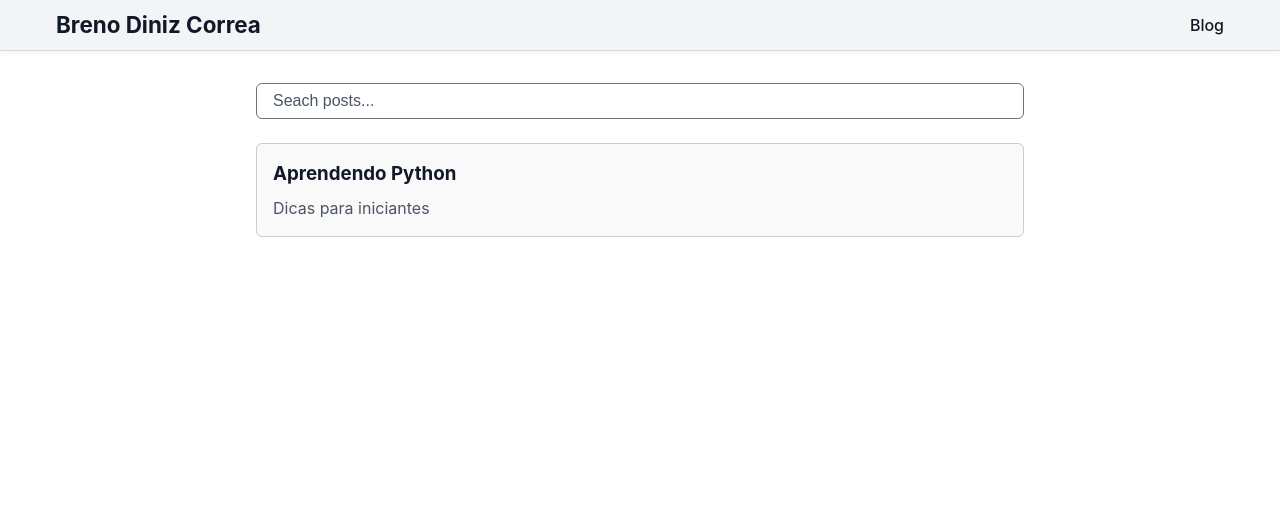
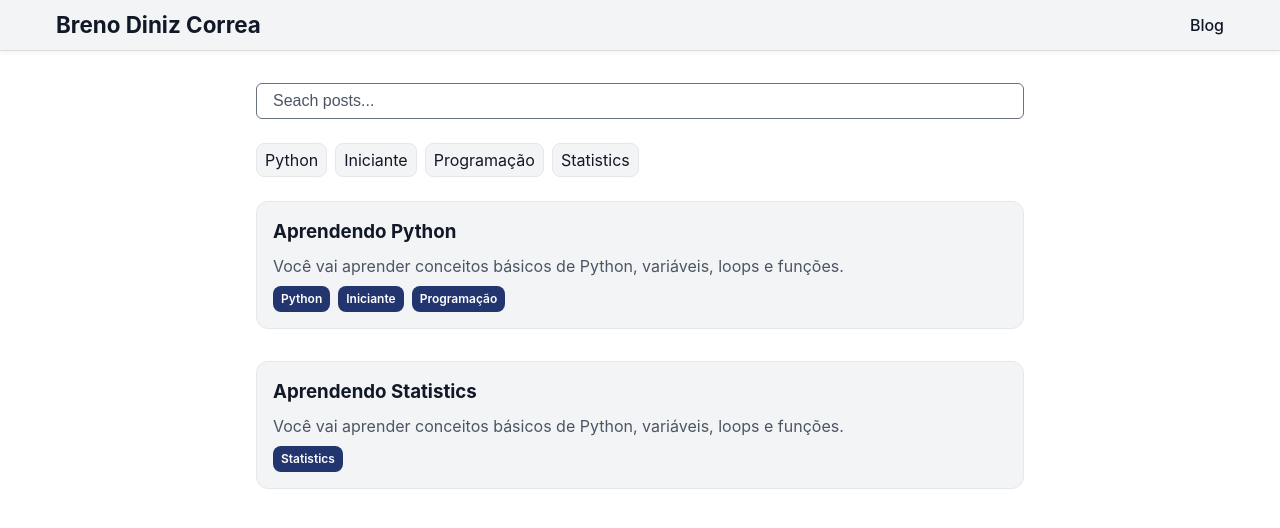
Before and after one commit to brenodinizcorrea/online-resume-gcp, a React (Vite) app in the folder frontend/: page /blog in a window 1280 px wide. Shown: the top 528 px of the page. Built offline with nearby package versions, Linux system fonts and the light colour scheme.

Commit message:
feat-posts-tags

```diff
--- /dev/null
+++ b/frontend/src/blog/posts/Post2.jsx
@@ -0,0 +1,25 @@
+// src/posts/Post1.jsx
+import React from "react";
+
+const Post1 = () => {
+  return (
+    <div>
+      <h2>Aprendendo Python</h2>
+      <p>Dicas e exemplos para iniciantes.</p>
+      <pre>
+{`for i in range(5):
+    print(i)`}
+      </pre>
+      <pre>
+{`Resultado:
+0
+1
+2
+3
+4`}
+      </pre>
+    </div>
+  );
+};
+
+export default Post1;
--- /dev/null
+++ b/frontend/src/blog/posts/index.js
@@ -0,0 +1,23 @@
+// src/blog/posts/index.js
+import Post1 from "./Post1";
+import Post2 from "./Post2"; // futuramente
+
+const postsMap = {
+  1: {
+    component: Post1,
+    title: "Aprendendo Python",
+    learnings: "Você vai aprender conceitos básicos de Python, variáveis, loops e funções.",
+    readTime: "5 minutes",
+    tags: ["Python", "Iniciante", "Programação"]  // <- novas tags
+  },
+  2: {
+    component: Post2,
+    title: "Aprendendo Statistics",
+    learnings: "Você vai aprender conceitos básicos de Python, variáveis, loops e funções.",
+    readTime: "5 minutes",
+    tags: ["Statistics"]  // <- novas tags
+  },
+  // 2: { component: Post2, title: "Outro Post", learnings: "...", readTime: "X minutes", tags: ["Tag1", "Tag2"] },
+};
+
+export default postsMap;
--- a/frontend/src/components/PostCard/PostCard.css
+++ b/frontend/src/components/PostCard/PostCard.css
@@ -2,48 +2,60 @@
    VARIÁVEIS LOCAIS - POST CARD
    ========================= */
 :root {
-  --post-card-bg: var(--bg-alt);
-  --post-card-border: var(--bg-tertiary);
-  --post-card-text-title: var(--text-primary);
-  --post-card-text-description: var(--text-secondary);
-  --post-card-hover-shadow: rgba(0, 0, 0, 0.1);
+  --post-card-bg: var(--bg-secondary);
+  --post-card-border: var(--bg-alt);
+  --post-card-title: var(--text-primary);
+  --post-card-text: var(--text-secondary);
+  --post-tag-bg: var(--bg-primary);
+  --post-tag-text: var(--text-white);
 }
 
 /* =========================
    POST CARD
    ========================= */
-
-/* Link do card */
 .post-card-link {
   text-decoration: none;
   color: inherit;
 }
 
-/* Container do card */
 .post-card {
   padding: 1rem;
   margin-bottom: 1rem;
   border: 1px solid var(--post-card-border);
-  border-radius: 6px;
+  border-radius: 0.75rem;
   background-color: var(--post-card-bg);
-  transition: transform 0.2s ease, box-shadow 0.2s ease;
-  cursor: pointer;
+  transition: transform 0.2s, box-shadow 0.2s;
 }
 
-/* Hover do card */
 .post-card:hover {
   transform: translateY(-2px);
-  box-shadow: 0 4px 8px var(--post-card-hover-shadow);
+  box-shadow: 0 4px 8px rgba(0, 0, 0, 0.1);
 }
 
-/* Título do post */
 .post-card h3 {
   margin-bottom: 0.5rem;
-  color: var(--post-card-text-title);
+  color: var(--post-card-title);
 }
 
-/* Descrição do post */
 .post-card p {
-  margin: 0;
-  color: var(--post-card-text-description);
+  margin: 0 0 0.5rem 0;
+  color: var(--post-card-text);
 }
+
+/* =========================
+   TAGS
+   ========================= */
+.post-tags {
+  display: flex;
+  flex-wrap: wrap;
+  gap: 0.5rem;
+}
+
+.post-tag {
+  background-color: var(--post-tag-bg);
+  color: var(--post-tag-text);
+  padding: 0.25rem 0.5rem;
+  border-radius: 0.5rem;
+  font-size: 0.75rem;
+  font-weight: 600;
+}
--- a/frontend/src/components/PostCard/PostCard.jsx
+++ b/frontend/src/components/PostCard/PostCard.jsx
@@ -1,27 +1,24 @@
 import React from "react";
-import { Link } from "react-router-dom";
+import "./PostCard.css";
 
-const PostCard = ({ id, title, description }) => {
+const PostCard = ({ title, description, url, tags }) => {
   return (
-    <Link
-      to={`/blog/${id}`}
-      style={{ textDecoration: "none", color: "inherit" }} // inline, pois page não tem CSS
-    >
-      <div
-        style={{
-          padding: "1rem",
-          marginBottom: "1rem",
-          border: "1px solid #ccc",
-          borderRadius: "6px",
-          backgroundColor: "#f9f9f9",
-          transition: "transform 0.2s, box-shadow 0.2s",
-          cursor: "pointer",
-        }}
-      >
-        <h3 style={{ marginBottom: "0.5rem" }}>{title}</h3>
-        <p style={{ margin: 0 }}>{description}</p>
+    <a href={url} className="post-card-link">
+      <div className="post-card">
+        <h3>{title}</h3>
+        <p>{description}</p>
+
+        {tags && tags.length > 0 && (
+          <div className="post-tags">
+            {tags.map((tag, idx) => (
+              <span key={idx} className="post-tag">
+                {tag}
+              </span>
+            ))}
+          </div>
+        )}
       </div>
-    </Link>
+    </a>
   );
 };
 
--- a/frontend/src/components/PostInfoCard/PostInfoCard.css
+++ b/frontend/src/components/PostInfoCard/PostInfoCard.css
@@ -2,29 +2,52 @@
    VARIÁVEIS LOCAIS - POST INFO CARD
    ========================= */
 :root {
-  --post-info-card-bg: var(--bg-secondary);
-  --post-info-card-border: var(--bg-tertiary);
+  --post-info-bg: var(--bg-secondary);
   --post-info-text: var(--text-primary);
+  --post-info-learnings: var(--text-tertiary);
+  --post-info-readtime: var(--text-secondary);
+  --post-tag-bg: var(--bg-primary);
+  --post-tag-text: var(--text-white);
 }
 
 /* =========================
    POST INFO CARD
    ========================= */
 .post-info-card {
-  background-color: var(--post-info-card-bg);
-  border: 1px solid var(--post-info-card-border);
-  border-radius: 8px;
-  padding: 1.5rem;
-  margin: 1rem 0 2rem 0;
-  box-shadow: 0 2px 6px rgba(0,0,0,0.05);
+  background-color: var(--post-info-bg);
+  color: var(--post-info-text);
+  padding: 1rem;
+  border-radius: 0.75rem;
+  margin-bottom: 2rem;
+  box-sizing: border-box;
 }
 
-.post-info-learnings,
-.post-info-readtime {
-  margin: 0.5rem 0;
-  color: var(--post-info-text);
+.post-learnings {
+  font-size: 1rem;
+  color: var(--post-info-learnings);
+  margin-bottom: 0.5rem;
 }
 
-.post-info-learnings strong {
+.post-readtime {
+  font-size: 0.9rem;
+  color: var(--post-info-readtime);
+  margin-bottom: 0.5rem;
+}
+
+/* =========================
+   TAGS
+   ========================= */
+.post-tags {
+  display: flex;
+  flex-wrap: wrap;
+  gap: 0.5rem;
+}
+
+.post-tag {
+  background-color: var(--post-tag-bg);
+  color: var(--post-tag-text);
+  padding: 0.25rem 0.5rem;
+  border-radius: 0.5rem;
+  font-size: 0.75rem;
   font-weight: 600;
 }
--- a/frontend/src/components/PostInfoCard/PostInfoCard.jsx
+++ b/frontend/src/components/PostInfoCard/PostInfoCard.jsx
@@ -1,18 +1,17 @@
 import React from "react";
 import "./PostInfoCard.css";
 
-const PostInfoCard = ({ learnings, readTime }) => {
+const PostInfoCard = ({ learnings, readTime, tags }) => {
   return (
     <div className="post-info-card">
-      {learnings && (
-        <p className="post-info-learnings">
-          <strong>What you are going to learn:</strong> {learnings}
-        </p>
-      )}
-      {readTime && (
-        <p className="post-info-learnings">
-          <strong>Reading time:</strong> {readTime}
-        </p>
+      {learnings && <p className="post-learnings">O que você vai aprender: {learnings}</p>}
+      {readTime && <p className="post-readtime">Tempo de leitura: {readTime}</p>}
+      {tags && tags.length > 0 && (
+        <div className="post-tags">
+          {tags.map((tag, idx) => (
+            <span key={idx} className="post-tag">{tag}</span>
+          ))}
+        </div>
       )}
     </div>
   );
--- a/frontend/src/components/PostsList/PostsList.jsx
+++ b/frontend/src/components/PostsList/PostsList.jsx
@@ -3,13 +3,14 @@ import PostCard from "../PostCard/PostCard";
 
 const PostsList = ({ posts }) => {
   return (
-    <div style={{ display: "flex", flexDirection: "column", gap: "1rem" }}>
+    <div className="posts-list" style={{ display: "flex", flexDirection: "column", gap: "1rem" }}>
       {posts.map(post => (
         <PostCard
           key={post.id}
-          id={post.id}
           title={post.title}
           description={post.description}
+          url={`/blog/${post.id}`}
+          tags={post.tags} // <- aqui garantimos que tags são passadas
         />
       ))}
     </div>
--- /dev/null
+++ b/frontend/src/components/TagsFilter/TagsFilter.css
@@ -0,0 +1,37 @@
+/* =========================
+   VARIÁVEIS LOCAIS - TAGS FILTER
+   ========================= */
+:root {
+  --tags-bg: var(--bg-secondary);
+  --tags-selected-bg: var(--bg-primary);
+  --tags-text: var(--text-primary);
+  --tags-selected-text: var(--text-white);
+  --tags-border: var(--bg-alt);
+  --tags-gap: 0.5rem;
+}
+
+/* =========================
+   TAGS FILTER
+   ========================= */
+.tags-box {
+  display: flex;
+  flex-wrap: wrap;
+  gap: var(--tags-gap);
+  margin-bottom: 1.5rem;
+}
+
+.tag-btn {
+  padding: 0.25rem 0.5rem;
+  border-radius: 0.5rem;
+  border: 1px solid var(--tags-border);
+  background-color: var(--tags-bg);
+  color: var(--tags-text);
+  cursor: pointer;
+  transition: 0.2s;
+}
+
+.tag-btn.selected {
+  border: 2px solid var(--tags-selected-bg);
+  background-color: var(--tags-selected-bg);
+  color: var(--tags-selected-text);
+}
--- /dev/null
+++ b/frontend/src/components/TagsFilter/TagsFilter.jsx
@@ -0,0 +1,20 @@
+import React from "react";
+import "./TagsFilter.css";
+
+const TagsFilter = ({ tags, selectedTag, onSelectTag }) => {
+  return (
+    <div className="tags-box">
+      {tags.map((tag, idx) => (
+        <button
+          key={idx}
+          onClick={() => onSelectTag(tag === selectedTag ? "" : tag)}
+          className={tag === selectedTag ? "tag-btn selected" : "tag-btn"}
+        >
+          {tag}
+        </button>
+      ))}
+    </div>
+  );
+};
+
+export default TagsFilter;
--- a/frontend/src/pages/Blog.jsx
+++ b/frontend/src/pages/Blog.jsx
@@ -1,38 +1,33 @@
 import React, { useState } from "react";
 import SearchBar from "../components/SearchBar/SearchBar";
 import PostsList from "../components/PostsList/PostsList";
+import TagsFilter from "../components/TagsFilter/TagsFilter";
+import postsMap from "../blog/posts";
 
-// Aqui você pode importar os posts JSX
-import Post1 from "../blog/posts/Post1";
-// futuramente: import Post2 from "../../blog/posts/Post2";
+const postsData = Object.entries(postsMap).map(([id, post]) => ({
+  id,
+  title: post.title,
+  description: post.learnings,
+  tags: post.tags || [],
+}));
 
-const postsData = [
-  {
-    id: 1,
-    title: "Aprendendo Python",
-    description: "Dicas para iniciantes",
-    Component: Post1, // referência ao componente do post
-  },
-  // futuramente mais posts...
-];
+const allTags = Array.from(new Set(postsData.flatMap(post => post.tags)));
 
 const Blog = () => {
   const [searchTerm, setSearchTerm] = useState("");
+  const [selectedTag, setSelectedTag] = useState("");
 
-  // filtra os posts pelo título
-  const filteredPosts = postsData.filter((post) =>
-    post.title.toLowerCase().includes(searchTerm.toLowerCase())
-  );
+  const filteredPosts = postsData.filter(post => {
+    const matchesSearch = post.title.toLowerCase().includes(searchTerm.toLowerCase());
+    const matchesTag = selectedTag ? post.tags.includes(selectedTag) : true;
+    return matchesSearch && matchesTag;
+  });
 
   return (
     <div style={{ maxWidth: "800px", margin: "2rem auto", padding: "0 1rem" }}>
-      {/* Barra de busca */}
       <SearchBar value={searchTerm} onChange={setSearchTerm} />
-
-      {/* Lista de posts */}
+      <TagsFilter tags={allTags} selectedTag={selectedTag} onSelectTag={setSelectedTag} />
       <PostsList posts={filteredPosts} />
-
-      {/* Mensagem se não houver posts */}
       {filteredPosts.length === 0 && <p>Nenhum post encontrado.</p>}
     </div>
   );
--- a/frontend/src/pages/PostPage.jsx
+++ b/frontend/src/pages/PostPage.jsx
@@ -3,17 +3,8 @@ import { useParams } from "react-router-dom";
 import PostHero from "../components/PostHero/PostHero";
 import PostInfoCard from "../components/PostInfoCard/PostInfoCard";
 
-// importar posts JSX
-import Post1 from "../blog/posts/Post1";
-
-const postsMap = {
-  1: {
-    component: Post1,
-    title: "Aprendendo Python",
-    learnings: "Você vai aprender conceitos básicos de Python, variáveis, loops e funções.",
-    readTime: "5 minutes"
-  },
-};
+// importar postsMap do index.js
+import postsMap from "../blog/posts";
 
 const PostPage = () => {
   const { id } = useParams();
@@ -30,7 +21,11 @@ const PostPage = () => {
 
       {/* Card de informações */}
       <div style={{ maxWidth: "800px", margin: "0 auto", padding: "0 1rem" }}>
-        <PostInfoCard learnings={post.learnings} readTime={post.readTime} />
+        <PostInfoCard
+          learnings={post.learnings}
+          readTime={post.readTime}
+          tags={post.tags}
+        />
         <PostComponent />
       </div>
     </div>
```
